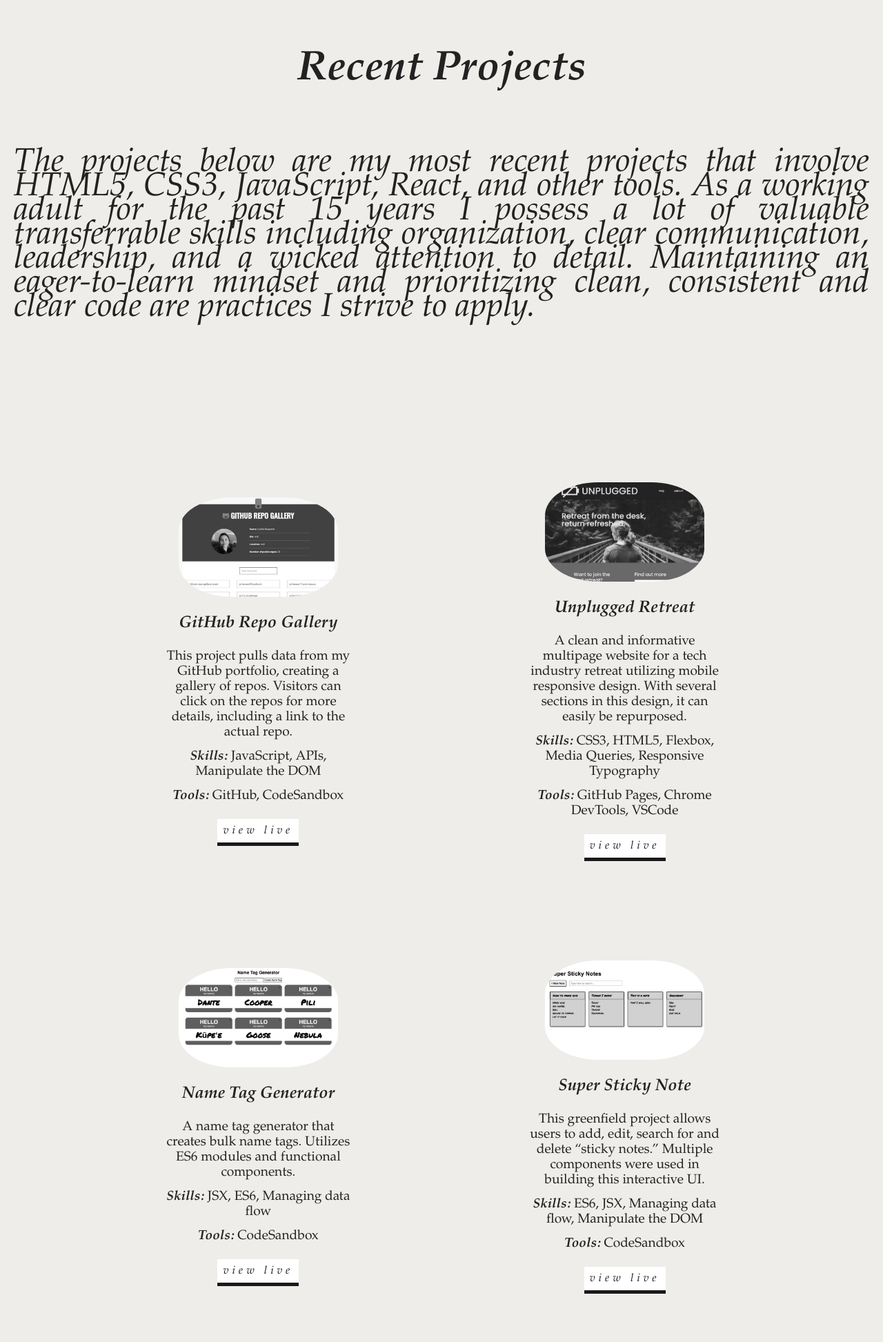
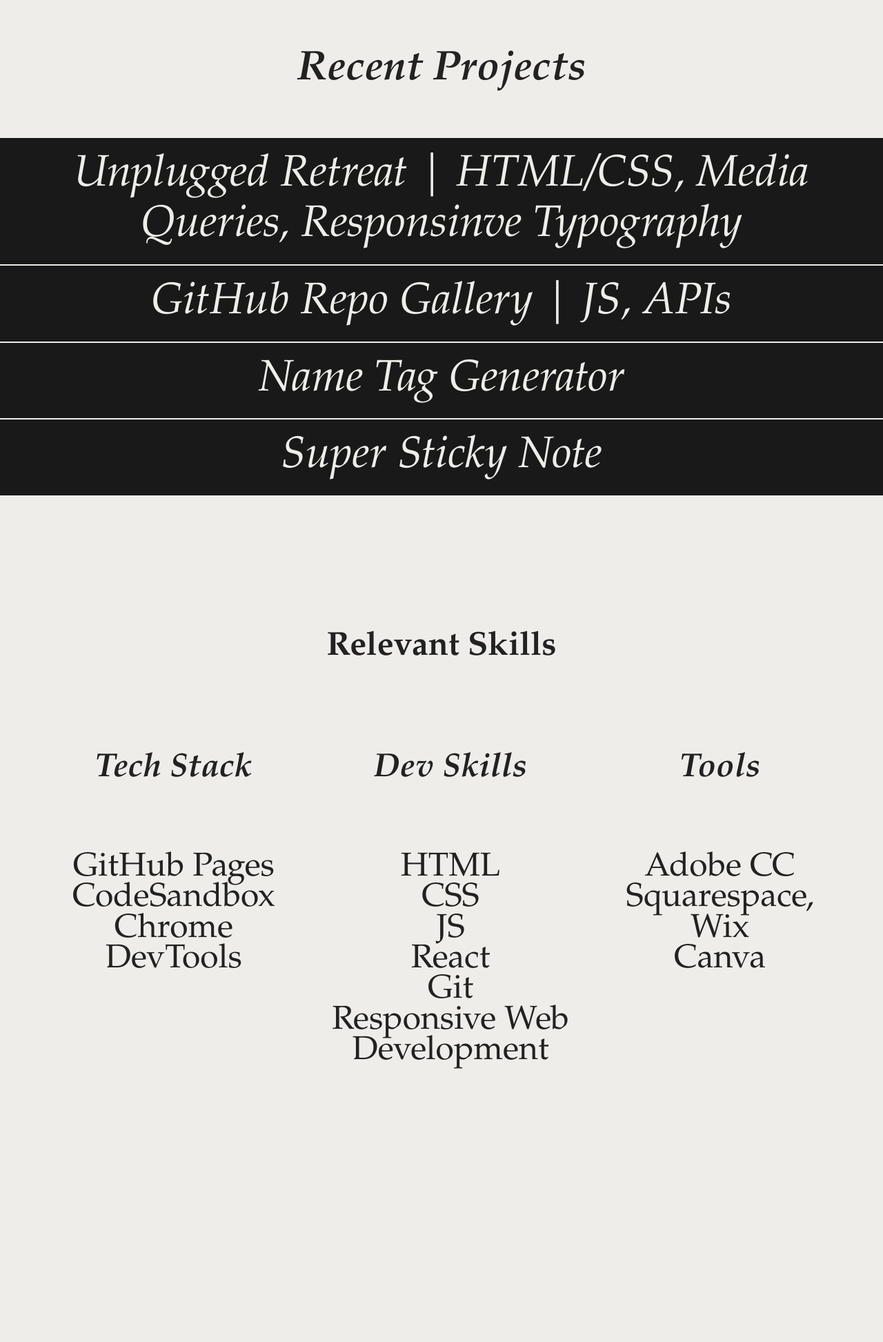
Before and after one commit to cnapua/portfolio, a website built with Parcel: page index.html in a window 1280 px wide. Shown: the part 1713-3658 px from the top of the page at 69% size. Built offline with nearby package versions, Linux system fonts and the light colour scheme.

Commit message:
Added accordion

```diff
--- a/css/main.css
+++ b/css/main.css
@@ -57,6 +57,7 @@
     body {
       font-family: var(--font-family);
     }
+
 
 
   /*
@@ -138,6 +139,36 @@
     margin: 100px 0;
   }
 
+  .accordion {
+    background-color: #191919;
+    color: #EEEDE9;
+    cursor: pointer;
+    padding: 18px;
+    width: 100%;
+    border: none;
+    text-align: left;
+    outline: none;
+    font-size: 8rem;
+    transition: 0.4s;
+    border-bottom: 2px solid #EEEDE9;
+  }
+
+  .active, .accordion:hover {
+    background-color: #cdcbc4;
+    color: #191919;
+    border-bottom: none;
+  }
+
+  .panel {
+    padding: 0 18px;
+    display: none;
+    background-color: #cdcbc4;
+    overflow: hidden;
+    width: 100%;
+    text-align: center;
+
+  }
+
   /* NAV + HEADER SECTIONS */
   nav {
     position: relative;
@@ -195,7 +226,7 @@
 
   .projects-title {
     text-align: center;
-    padding: 20px;
+    padding: 40px;
   }
 
   .project-pic {
@@ -236,8 +267,9 @@
   }
 
   /* SKILLS SECTION */
-  .introduction {
-    font-style: italic;
+  .skills-title {
+    text-align: center;
+    padding: 40px;
   }
 
   /* ABOUT SECTION */
@@ -388,12 +420,36 @@
       }
 
       /* PROJECTS SECTION */
+      .accordion {
+        padding: 18px;
+        width: 100%;
+        font-size: 1rem;
+        font-weight: 300;
+        font-style: italic;
+      }
+
+      .active, .accordion:hover {
+        background-color: #cdcbc4;
+        color: #191919;
+        border-bottom: none;
+      }
+
+      .panel {
+        padding: 0 18px;
+        display: none;
+        background-color: #cdcbc4;
+        overflow: hidden;
+        width: 100%;
+        text-align: center;
+
+      }
+
       .projects {
         margin: 15px;
       }
 
       .projects-title {
-        margin-top: 80px;
+        font-size: 2rem;
       }
 
       .introduction {
@@ -428,6 +484,13 @@
         justify-content: center;
         flex-direction: column;
         margin-left: 5px;
+      }
+
+      .skills-title {
+        font-size: 2rem;
+        margin-top: 10px;
+        margin-bottom: -80px;
+        text-align: center;
       }
 
       .ability-list h3 {
@@ -540,6 +603,7 @@
       }
 
       /* PROJECTS SECTION */
+
       .projects {
         margin: 15px;
         margin-top: 100px;
@@ -572,9 +636,14 @@
         margin-top: 15px;
       }
 
+      .projects-title {
+        font-size: 3rem;
+        margin-top: 200px;
+      }
+
       .project-title {
         font-style: italic;
-        font-size: 1.5rem;
+        font-size: 2rem;
         margin: 10px 10px;
       }
 
@@ -584,12 +653,18 @@
 
       /* SKILLS SECTION */
       .skills-wrapper {
-        margin-top: 50px;
         display: flex;
         align-items: flex-start;
         justify-content: center;
         flex-direction: column;
         margin-left: 5px;
+      }
+
+      .skills-title {
+        text-align: center;
+        padding: 40px;
+        font-size: 3rem;
+        margin-bottom: -40px;
       }
 
       .ability-list h3 {
@@ -755,9 +830,10 @@
 
       .project-title {
         text-align: center;
-        margin: 1rem;
+        margin: 0;
         font-style: italic;
-        font-weight: 600;
+        font-weight: 500;
+        font-size: 4rem;
      }
 
       .project-container {
@@ -774,6 +850,11 @@
       /* SKILLS SECTION */
       .skills {
         margin-top: -222px;
+      }
+
+      .skills-title {
+        text-align: center;
+        margin-bottom: 80px;
       }
 
       .skills-wrapper {
--- a/index.html
+++ b/index.html
@@ -44,119 +44,92 @@
       </div>
     </section>
 
+</head>
+
+<body>
 
   <!-- PROJECTS -->
     <section class="projects" id="projects">
       <h2 class="projects-title">Recent Projects</h2>
-      <div class="projects-info">
-        <p class="introduction">
-          The projects below are my most recent projects that involve HTML5, CSS3,
-          JavaScript, React, and other tools. As a working adult for the past 15 years I possess
-           a lot of valuable transferrable skills including organization, clear communication,
-           leadership, and a wicked attention to detail. Maintaining an eager-to-learn
-           mindset and prioritizing clean, consistent and clear code are practices I strive
-           to apply.
-        </p>
-      </div>
-      <div class="projects-container">
-        <!-- project -->
-        <div class="project-container project-card">
-          <img
-            src="./img/githubrepogallery.jpg"
-            alt="repo gallery"
-            loading="loading"
-            class="project-pic">
-          <h3 class="project-title">GitHub Repo Gallery</h3>
+
+        <!-- ACCORDION -->
+        <button class="accordion">
+          <h3 class="project-title">Unplugged Retreat | HTML/CSS, Media Queries, Responsinve Typography</h3></button>
+        <div class="panel">
+          <p class="project-details">
+            A clean and informative multipage website for a tech industry retreat
+            utilizing mobile responsive design. With several sections in this design,
+             it can easily be repurposed.<br><br>
+          </p>
+          <p class="project-details">
+            <strong><em>Skills:</em></strong> CSS3, HTML5, Flexbox, Media Queries, Responsive Typography<br>
+          </p>
+            <p class="project-details">
+              <strong><em>Tools:</em></strong> GitHub Pages, Chrome DevTools, VSCode<br><br>
+          </p>
+          <button class="project-button">
+            <a href="https://cnapua.github.io/responsive-web-project/index.html" target="_blank">View Live</a>
+          </button>
+        </div>
+
+        <button class="accordion">
+          <h3 class="project-title">GitHub Repo Gallery | JS, APIs</h3>
+        </button>
+        <div class="panel">
           <p class="project-details">
             This project pulls data from my GitHub portfolio, creating a gallery of
             repos. Visitors can click on the repos for more details, including a
-            link to the actual repo.
+            link to the actual repo.<br><br>
           </p>
           <p class="project-details">
-            <strong><em>Skills:</em></strong> JavaScript, APIs, Manipulate the DOM
+            <strong><em>Skills:</em></strong> JavaScript, APIs, Manipulate the DOM<br>
           </p>
             <p class="project-details">
-              <strong><em>Tools:</em></strong> GitHub, CodeSandbox
+              <strong><em>Tools:</em></strong> GitHub, CodeSandbox<br><br>
           </p>
           <button class="project-button">
             <a href="https://cnapua.github.io/github-repo-gallery-main/" target="_blank">View Live</a>
           </button>
         </div>
-        <!-- project -->
-        <div class="project-container project-card">
-          <img
-            src="./img/unplugged.jpg"
-            alt="unplugged site"
-            loading="loading"
-            class="project-pic">
-          <h3 class="project-title">Unplugged Retreat</h3>
+
+        <button class="accordion">
+          <h3 class="project-title">Name Tag Generator</h3>
+        </button>
+        <div class="panel">
           <p class="project-details">
-            A clean and informative multipage website for a tech industry retreat
-            utilizing mobile responsive design. With several sections in this design,
-             it can easily be repurposed.
+            A name tag generator that creates bulk name tags. Utilizes ES6 modules and functional components.<br><br>
           </p>
           <p class="project-details">
-            <strong><em>Skills:</em></strong> CSS3, HTML5, Flexbox, Media Queries, Responsive Typography
+            <strong><em>Skills:</em></strong> JSX, ES6, Managing data flow<br>
           </p>
             <p class="project-details">
-              <strong><em>Tools:</em></strong> GitHub Pages, Chrome DevTools, VSCode
-          </p>
-          <button class="project-button">
-            <a href="https://cnapua.github.io/responsive-web-project/index.html" target="_blank">View Live</a>
-          </button>
-        </div>
-        <!-- project -->
-        <div class="project-container project-card">
-          <img
-            src="./img/nametaggenerator.jpg"
-            alt="name tag generator"
-            loading="loading"
-            class="project-pic">
-          <h3 class="project-title">Name Tag Generator</h3>
+              <strong><em>Tools:</em></strong> CodeSandbox<br><br>
+          </p> </div>
+
+        <button class="accordion">
+          <h3 class="project-title">Super Sticky Note</h3>
+        </button>
+        <div class="panel">
           <p class="project-details">
-            A name tag generator that creates bulk name tags. Utilizes ES6 modules and functional components.
+            This greenfield project allows users to add, edit, search for and delete “sticky notes.”
+            Multiple components were used in building this interactive UI.<br><br>
           </p>
           <p class="project-details">
-            <strong><em>Skills:</em></strong> JSX, ES6, Managing data flow
+            <strong><em>Skills:</em></strong> ES6, JSX, Managing data flow, Manipulate the DOM<br>
           </p>
             <p class="project-details">
-              <strong><em>Tools:</em></strong> CodeSandbox
-          </p>
-
-          <button class="project-button">
-            <a href="https://nwlmn6.csb.app/" target="_blank">View Live</a>
-          </button>
-        </div>
-        <!-- project -->
-        <div class="project-container project-card">
-          <img
-            src="./img/superstickynote.jpg"
-            alt="super super sticky note"
-            loading="loading"
-            class="project-pic">
-          <h3 class="project-title">Super Sticky Note</h3>
-          <p class="project-details">
-            This greenfield project allows users to add, edit, search for and delete “sticky notes.”
-            Multiple components were used in building this interactive UI.
-          </p>
-          <p class="project-details">
-            <strong><em>Skills:</em></strong> ES6, JSX, Managing data flow, Manipulate the DOM
-          </p>
-            <p class="project-details">
-              <strong><em>Tools:</em></strong> CodeSandbox
+              <strong><em>Tools:</em></strong> CodeSandbox<br><br>
           </p>
           <button class="project-button">
           <a href="https://zpg8jt.csb.app/" target="_blank">View Live</a>
-        </button>
-        </div>
-      </div>
-    </section>
+        </button></div>
+        <br><br><br><br><br>
 
 
   <!-- SKILLS -->
     <section class="skills" id="skills">
       <section class="projects" id="projects">
-        <h2 class="projects-title">Relevant Skills</h2>
+        <h2 class="skills-title">Relevant Skills</h2>
       <div class="skills-wrapper">
         <div class="ability-list">
           <h3>Tech Stack</h3>
--- a/js/main.js
+++ b/js/main.js
@@ -10,24 +10,18 @@ scrollUp.addEventListener("click", () => {
 });
 
 
-// Nav hamburgerburger selections
+// accordion
+var acc = document.getElementsByClassName("accordion");
+      var i;
 
-const burger = document.querySelector("#burger-menu");
-const ul = document.querySelector("nav ul");
-const nav = document.querySelector("nav");
-
-burger.addEventListener("click", () => {
-    ul.classList.toggle("show");
-  });
-
-
-// Close hamburger menu when a link is clicked
-
-// Select nav links
-const navLink = document.querySelectorAll(".nav-link");
-
-navLink.forEach((link) =>
-  link.addEventListener("click", () => {
-    ul.classList.remove("show");
-  })
-);
+      for (i = 0; i < acc.length; i++) {
+        acc[i].addEventListener("click", function() {
+          this.classList.toggle("active");
+          var panel = this.nextElementSibling;
+          if (panel.style.display === "block") {
+            panel.style.display = "none";
+          } else {
+            panel.style.display = "block";
+          }
+        });
+      }
```
